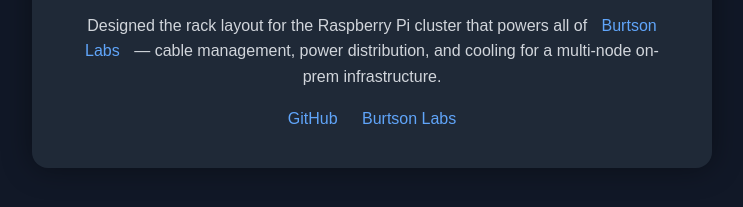
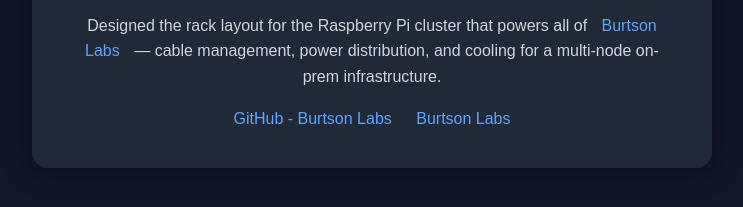
Before and after one commit to markymarkburt/gregoryhite-site, a plain HTML site: page index.html in a window 1280 px wide. Shown: the part 415-622 px from the top of the page, without its empty margins (268-1011 px from the left). Drawn offline with Linux system fonts and the light colour scheme.

Commit message:
links: point GitHub link to Burtson Labs org
Co-authored-by: Bandit <bandit@burtson.ai>

```diff
--- a/index.html
+++ b/index.html
@@ -62,7 +62,7 @@
     <p>Designed the rack layout for the Raspberry Pi cluster that powers all of <a href="https://burtson.ai">Burtson Labs</a> — cable management, power distribution, and cooling for a multi-node on-prem infrastructure.</p>
 
     <div class="links">
-      <a href="https://github.com/greg-hite">GitHub</a>
+      <a href="https://github.com/Burtson-Labs">GitHub - Burtson Labs</a>
       <a href="https://burtson.ai">Burtson Labs</a>
     </div>
   </div>
```
